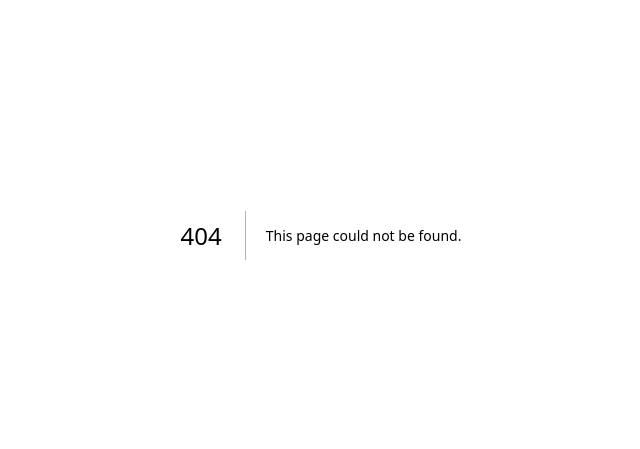
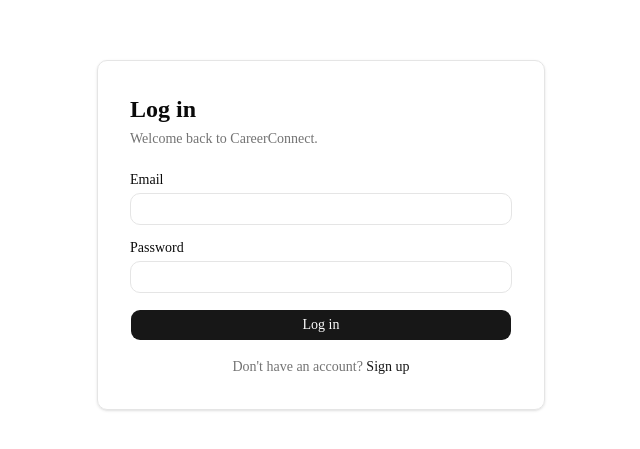
Before and after one commit to Ionnerss/CareerConnect, a Next.js app in the folder web/: page /auth/login in a window 1280 px wide. Before the commit this address had no page. Shown: the part 165-614 px from the top of the page, without its empty margins (319-959 px from the left). Built offline with nearby package versions, Linux system fonts and the light colour scheme.

Commit message:
Add login page with Supabase auth and Zod validation

```diff
--- /dev/null
+++ b/web/src/app/auth/login/page.tsx
@@ -0,0 +1,108 @@
+"use client";
+
+import { useState, type FormEvent } from "react";
+import Link from "next/link";
+import { useRouter } from "next/navigation";
+import { createClient } from "@/lib/supabase/client";
+import { loginSchema } from "@/lib/validations/auth";
+import { Button } from "@/components/ui/button";
+import { Input } from "@/components/ui/input";
+import { Label } from "@/components/ui/label";
+
+type FieldErrors = Partial<Record<"email" | "password", string>>;
+
+export default function LoginPage() {
+  const router = useRouter();
+  const [email, setEmail] = useState("");
+  const [password, setPassword] = useState("");
+  const [errors, setErrors] = useState<FieldErrors>({});
+  const [formError, setFormError] = useState<string | null>(null);
+  const [isSubmitting, setIsSubmitting] = useState(false);
+
+  async function handleSubmit(e: FormEvent) {
+    e.preventDefault();
+    setFormError(null);
+
+    const result = loginSchema.safeParse({ email, password });
+
+    if (!result.success) {
+      const fieldErrors: FieldErrors = {};
+      for (const issue of result.error.issues) {
+        const key = issue.path[0] as keyof FieldErrors;
+        if (!fieldErrors[key]) fieldErrors[key] = issue.message;
+      }
+      setErrors(fieldErrors);
+      return;
+    }
+
+    setErrors({});
+    setIsSubmitting(true);
+
+    const supabase = createClient();
+    const { error } = await supabase.auth.signInWithPassword({
+      email: result.data.email,
+      password: result.data.password,
+    });
+
+    setIsSubmitting(false);
+
+    if (error) {
+      setFormError(error.message);
+      return;
+    }
+
+    router.push("/dashboard");
+  }
+
+  return (
+    <div className="flex min-h-screen items-center justify-center bg-background px-4">
+      <div className="w-full max-w-md rounded-lg border p-8 shadow-sm">
+        <h1 className="text-2xl font-semibold">Log in</h1>
+        <p className="mt-1 text-sm text-muted-foreground">
+          Welcome back to CareerConnect.
+        </p>
+
+        <form className="mt-6 space-y-4" onSubmit={handleSubmit} noValidate>
+          <div className="space-y-1.5">
+            <Label htmlFor="email">Email</Label>
+            <Input
+              id="email"
+              type="email"
+              value={email}
+              onChange={(e) => setEmail(e.target.value)}
+            />
+            {errors.email && <p className="text-sm text-destructive">{errors.email}</p>}
+          </div>
+
+          <div className="space-y-1.5">
+            <Label htmlFor="password">Password</Label>
+            <Input
+              id="password"
+              type="password"
+              value={password}
+              onChange={(e) => setPassword(e.target.value)}
+            />
+            {errors.password && <p className="text-sm text-destructive">{errors.password}</p>}
+          </div>
+
+          {formError && (
+            <p className="rounded-md bg-destructive/10 px-3 py-2 text-sm text-destructive">
+              {formError}
+            </p>
+          )}
+
+          <Button type="submit" className="w-full" disabled={isSubmitting}>
+            {isSubmitting ? "Logging in..." : "Log in"}
+          </Button>
+        </form>
+
+        <p className="mt-4 text-center text-sm text-muted-foreground">
+          Don&apos;t have an account?{" "}
+          <Link href="/auth/signup" className="font-medium text-primary hover:underline">
+            Sign up
+          </Link>
+        </p>
+      </div>
+    </div>
+  );
+}
```
